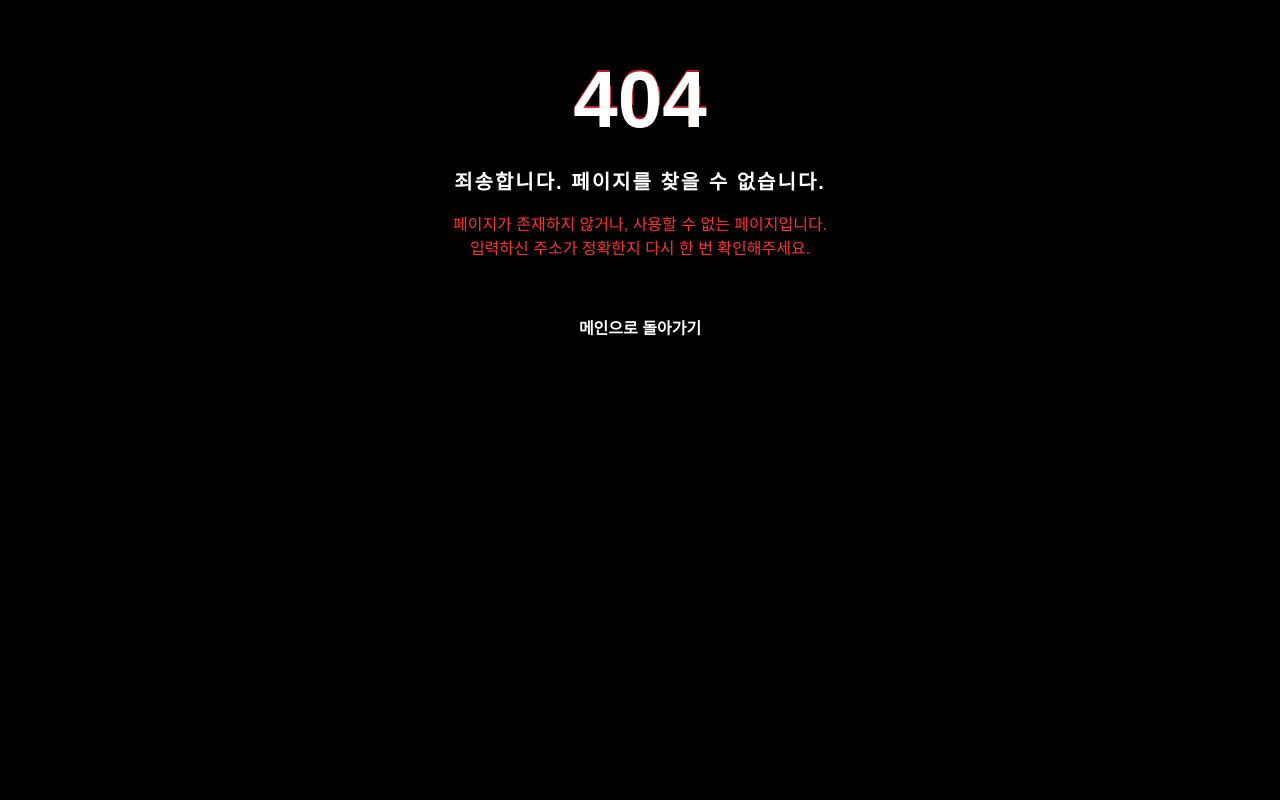
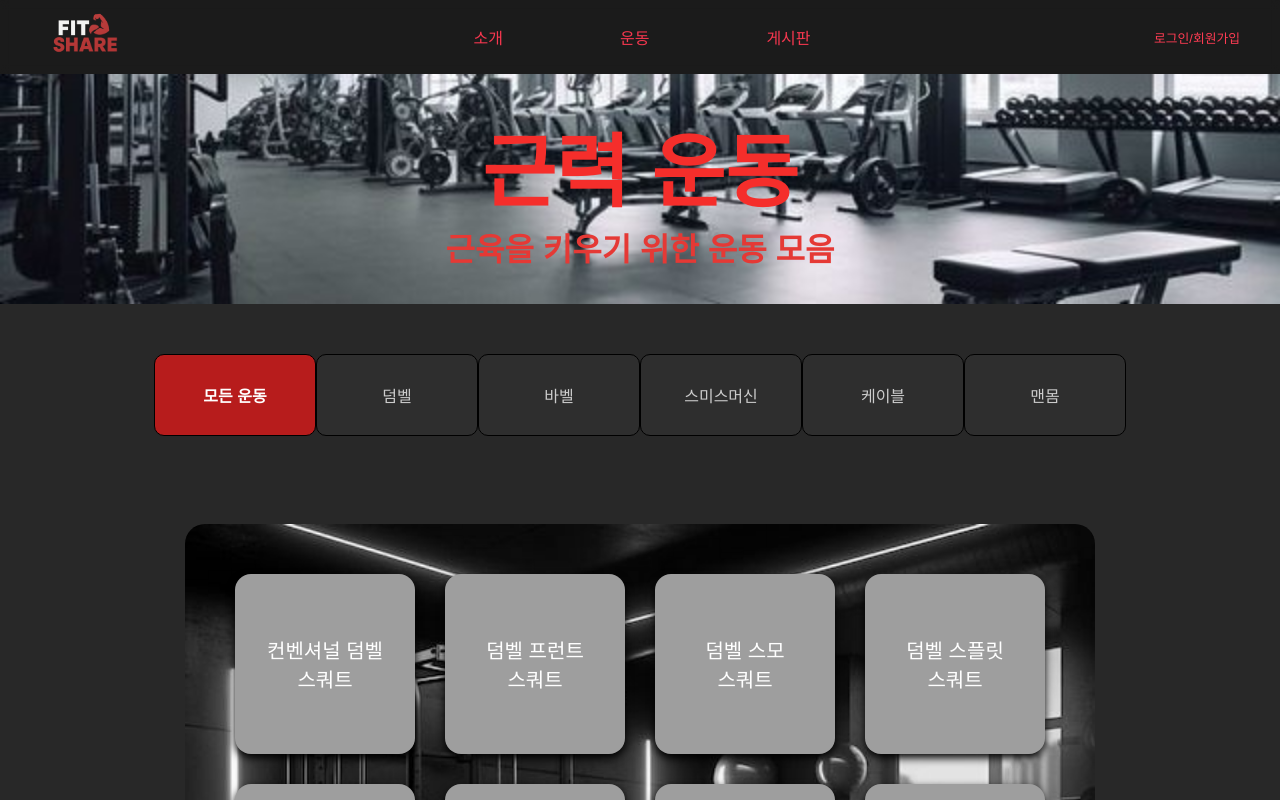
Before and after one commit to kang162002/fitshare, a React (Create React App) app: page /Workout_gym in a window 1280 px wide. Before the commit this address had no page. Shown: the top 800 px of the page. Built offline with nearby package versions, Linux system fonts and the light colour scheme.

Commit message:
merge(1차) 김동욱

```diff
--- a/src/mainScreen/Fitshare.js
+++ b/src/mainScreen/Fitshare.js
@@ -4,6 +4,9 @@ import { Routes, Route, useRoutes, useNavigate }  from "react-router";
 import MainScreen from "./MainScreen";
 import ErrorPage from "../errorPage/ErrorPage";
 import Account from "../account/Account";
+import Workout_stretch from "../workout/Workout_stretch";
+import Workout_aero from "../workout/Workout_aero";
+import Workout_gym from "../workout/Workout_gym";
 
 function Fitshare() {
 
@@ -32,15 +35,16 @@ function Fitshare() {
 
           {/* 운동 서브메뉴 */}
           <div className="mainScreen-menu-with-submenu">
-            <a href="/">운동</a>
+            <a>운동</a>
             <div className="mainScreen-main-submenu-container">
-              <a href="/" className="main-submenu-item">
+              <a onClick={()=>{ navigate("/Workout_gym")}} className="main-submenu-item">
                 근력운동
               </a>
-              <a href="/" className="main-submenu-item">
+
+                <a onClick={()=>{ navigate("/Workout_aero")}}className="main-submenu-item">
                 유산소운동
               </a>
-              <a href="/" className="main-submenu-item">
+                <a onClick={()=>{ navigate("/Workout_stretch")}} className="main-submenu-item">
                 스트레칭
               </a>
             </div>
@@ -82,6 +86,9 @@ function Fitshare() {
         <Route path="/" element={<MainScreen/>}></Route>
         <Route path="/MainScreen" element={<MainScreen />}></Route>
         <Route path="/Account" element={<Account />}></Route>
+        <Route path="/Workout_aero" element={<Workout_aero />}></Route>
+        <Route path="/Workout_stretch" element={<Workout_stretch />}></Route>
+        <Route path="/Workout_gym" element={<Workout_gym />}></Route>
 
         <Route
           path="*"
--- a/src/workout/Workout_gym.js
+++ b/src/workout/Workout_gym.js
@@ -37,8 +37,8 @@ function Workout_gym() {
     return (
         <>
             <div className='workout-gym-header'>
-                <h1>Gym</h1>
-                <p>체육관에서 할 수 있는 운동 모음</p>
+                <h1>근력 운동</h1>
+                <p>근육을 키우기 위한 운동 모음</p>
             </div>
             <div className='workout-container'>
                 <div className='workout-tag-buttons'>
```
